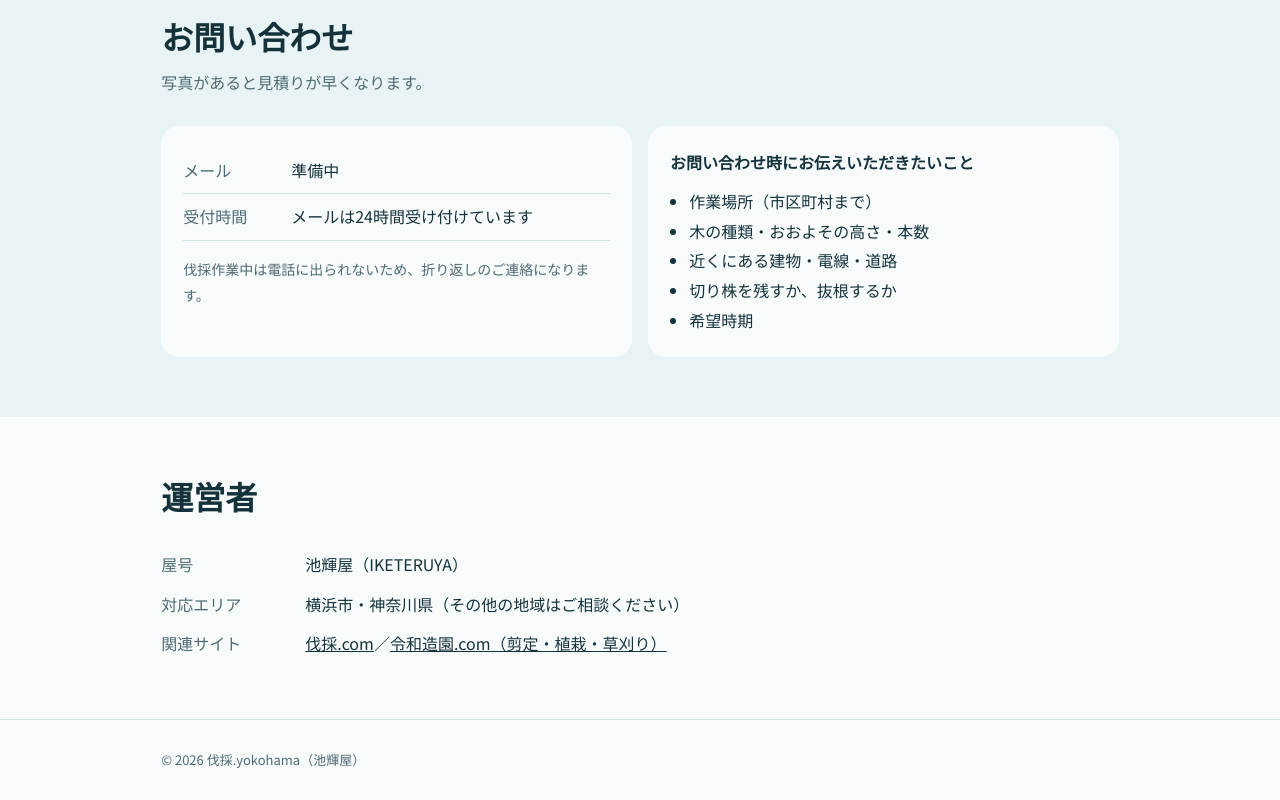
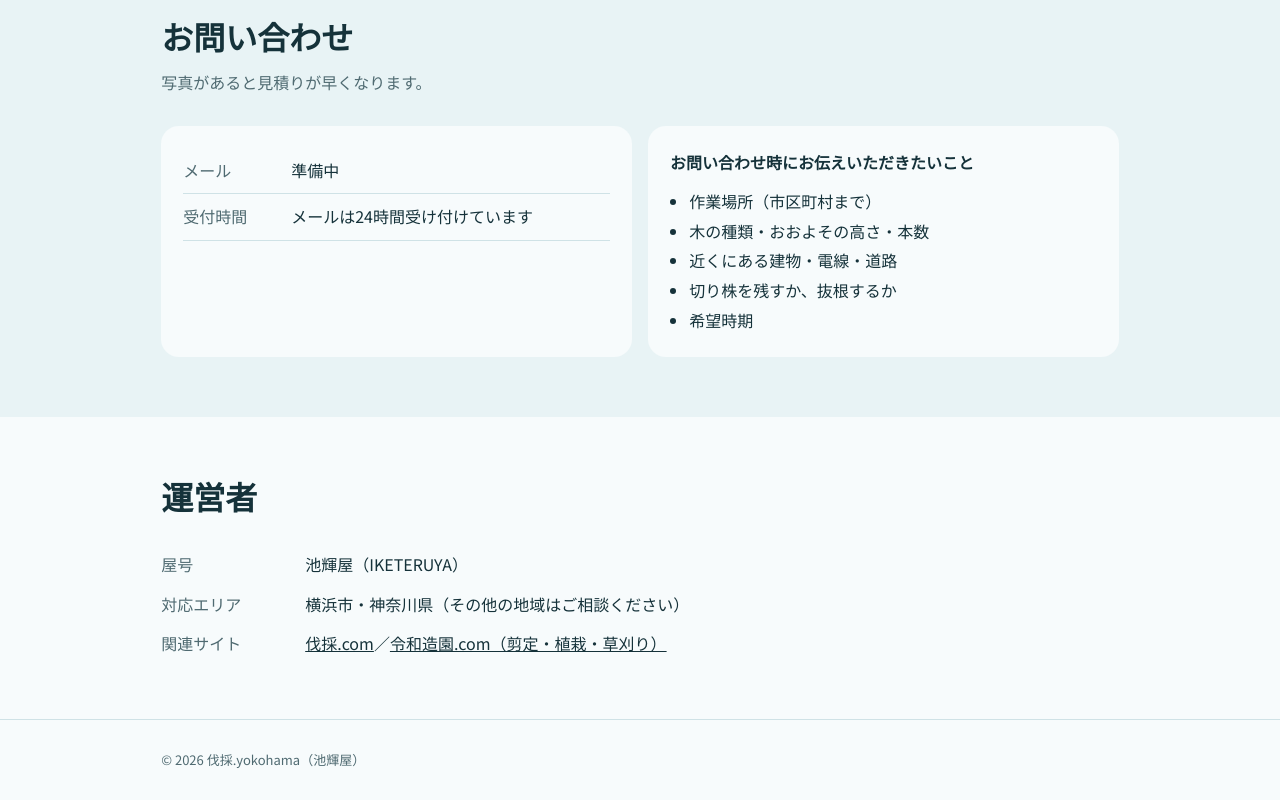
Before and after one commit to fuyukick2002-cmd/bassai-yokohama, a plain HTML site: page index.html in a window 1280 px wide. Shown: the part 4083-4883 px from the top of the page. Drawn offline with Linux system fonts and the light colour scheme; a web font is replaced by a local one.

Commit message:
問い合わせ欄の電話に関する一文を削除

```diff
--- a/index.html
+++ b/index.html
@@ -152,7 +152,6 @@ footer{border-top:1px solid var(--line);padding-block:28px;font-size:13px;color:
     <div class="cbox" style="background:var(--bg)">
       <div class="row"><span class="lab">メール</span><span>準備中</span></div>
       <div class="row"><span class="lab">受付時間</span><span>メールは24時間受け付けています</span></div>
-      <p class="note">伐採作業中は電話に出られないため、折り返しのご連絡になります。</p>
     </div>
     <div class="cbox" style="background:var(--bg)">
       <b>お問い合わせ時にお伝えいただきたいこと</b>
```
